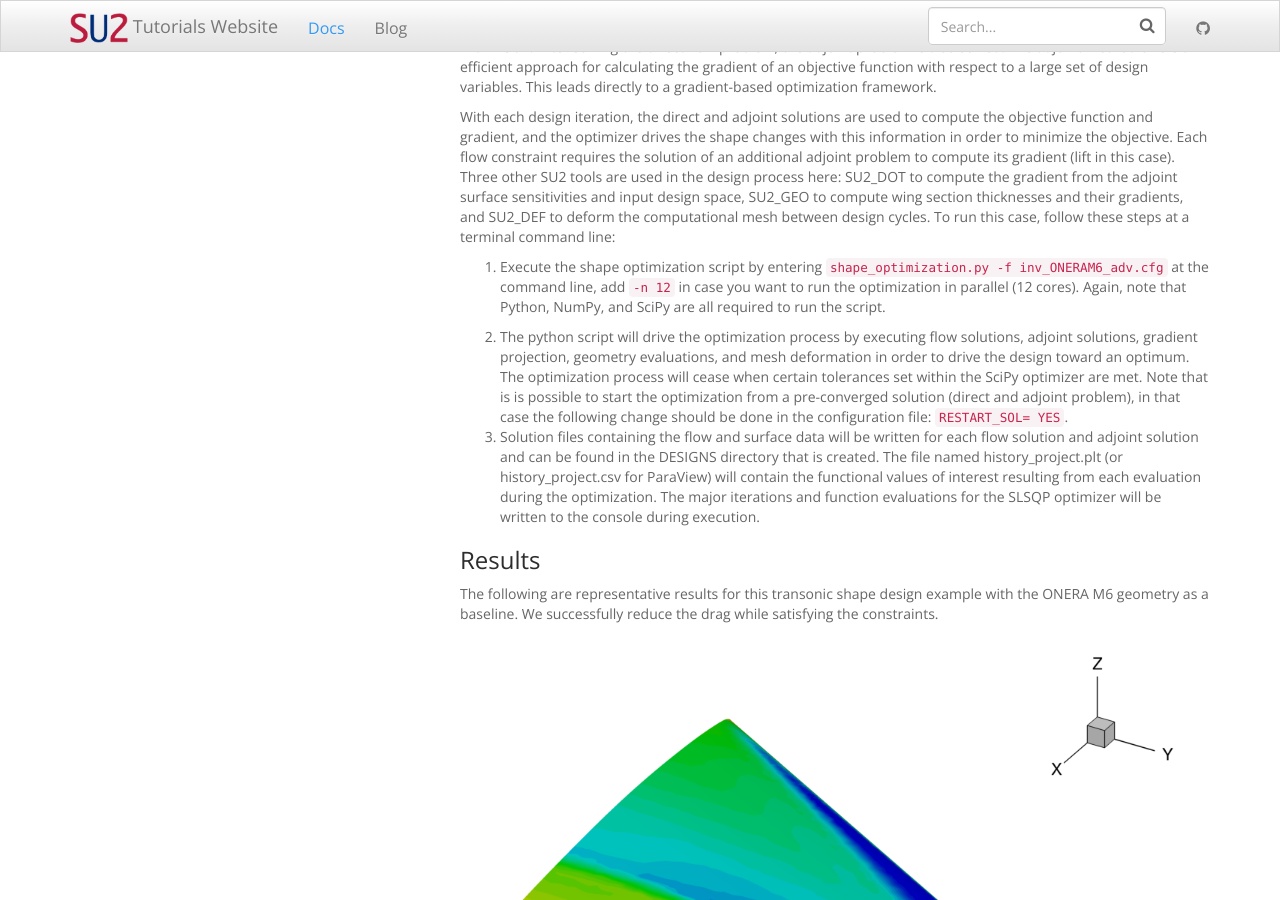
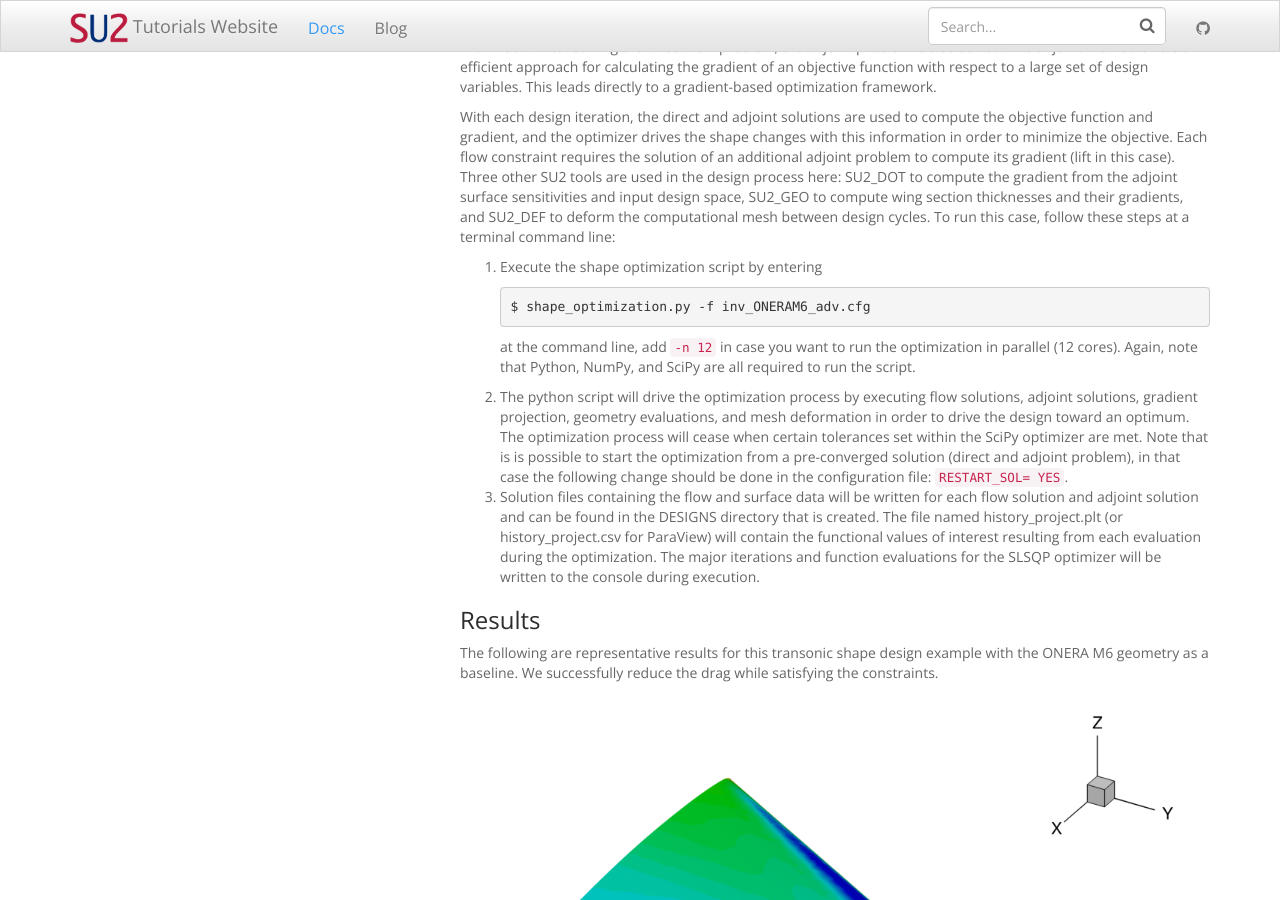
Before and after one commit to tdunning/Tutorials, a Jekyll site: the page built from _docs/shape_design/Constrained_Fixed_Wing.md, in a window 1280 px wide and 900 px high, scrolled down 6701 px. Built offline with Jekyll 4.4.1, drawn with Linux system fonts in a browser that asks for light colours; nearby versions of some CDN libraries; comment, search, counter and statistics services are not loaded.

````diff
--- a/_docs/shape_design/Constrained_Fixed_Wing.md
+++ b/_docs/shape_design/Constrained_Fixed_Wing.md
@@ -143,7 +143,13 @@ As you can see, we need to specify the names of the markers that make up the geo
 A continuous adjoint methodology for obtaining surface sensitivities is implemented for several equation sets within SU2. After solving the direct flow problem, the adjoint problem is also solved. The adjoint method offers an efficient approach for calculating the gradient of an objective function with respect to a large set of design variables. This leads directly to a gradient-based optimization framework.
 
 With each design iteration, the direct and adjoint solutions are used to compute the objective function and gradient, and the optimizer drives the shape changes with this information in order to minimize the objective. Each flow constraint requires the solution of an additional adjoint problem to compute its gradient (lift in this case). Three other SU2 tools are used in the design process here: SU2_DOT to compute the gradient from the adjoint surface sensitivities and input design space, SU2_GEO to compute wing section thicknesses and their gradients, and SU2_DEF to deform the computational mesh between design cycles. To run this case, follow these steps at a terminal command line:
- 1. Execute the shape optimization script by entering `shape_optimization.py -f inv_ONERAM6_adv.cfg` at the command line, add `-n 12` in case you want to run the optimization in parallel (12 cores). Again, note that Python,  NumPy, and SciPy are all required to run the script.
+ 1. Execute the shape optimization script by entering
+
+    ```
+    $ shape_optimization.py -f inv_ONERAM6_adv.cfg
+    ```
+
+    at the command line, add `-n 12` in case you want to run the optimization in parallel (12 cores). Again, note that Python,  NumPy, and SciPy are all required to run the script.
 
  2. The python script will drive the optimization process by executing flow solutions, adjoint solutions, gradient projection, geometry evaluations, and mesh deformation in order to drive the design toward an optimum. The optimization process will cease when certain tolerances set within the SciPy optimizer are met. Note that is is possible to start the optimization from a pre-converged solution (direct and adjoint problem), in that case the following change should be done in the configuration file: `RESTART_SOL= YES`.
  3. Solution files containing the flow and surface data will be written for each flow solution and adjoint solution and can be found in the DESIGNS directory that is created. The file named history_project.plt (or history_project.csv for ParaView) will contain the functional values of interest resulting from each evaluation during the optimization. The major iterations and function evaluations for the SLSQP optimizer will be written to the console during execution.
````
